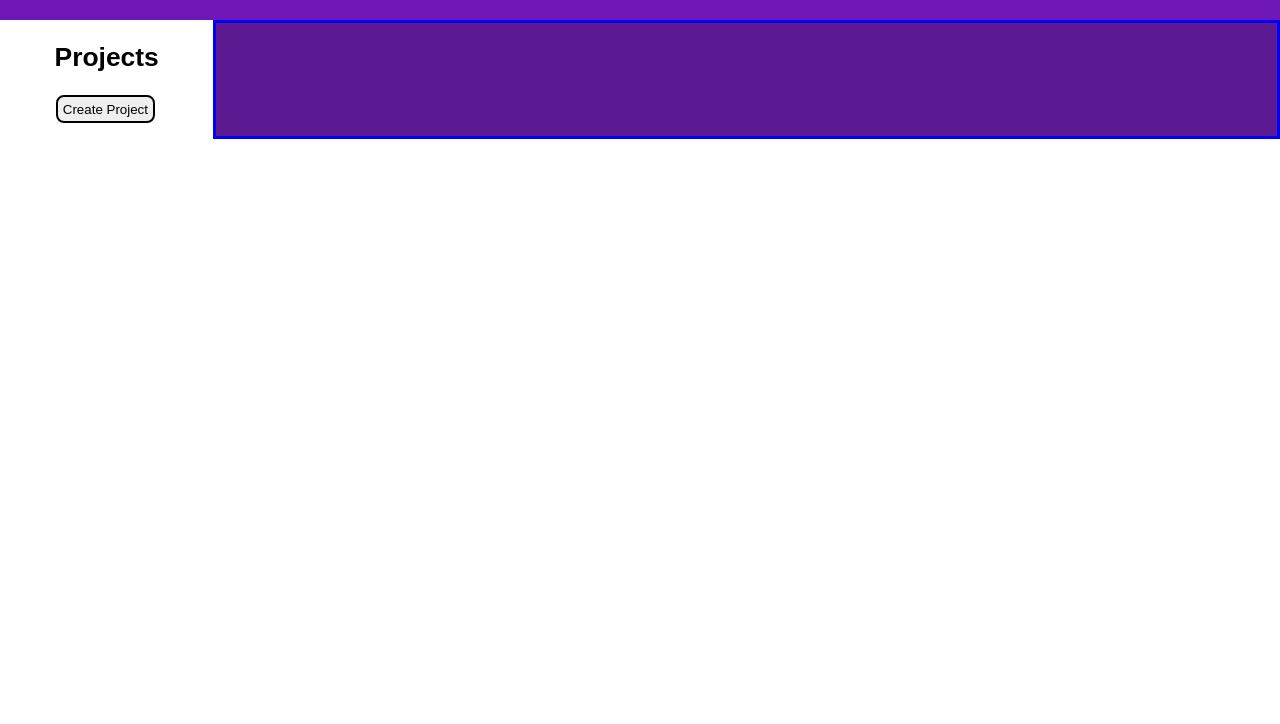
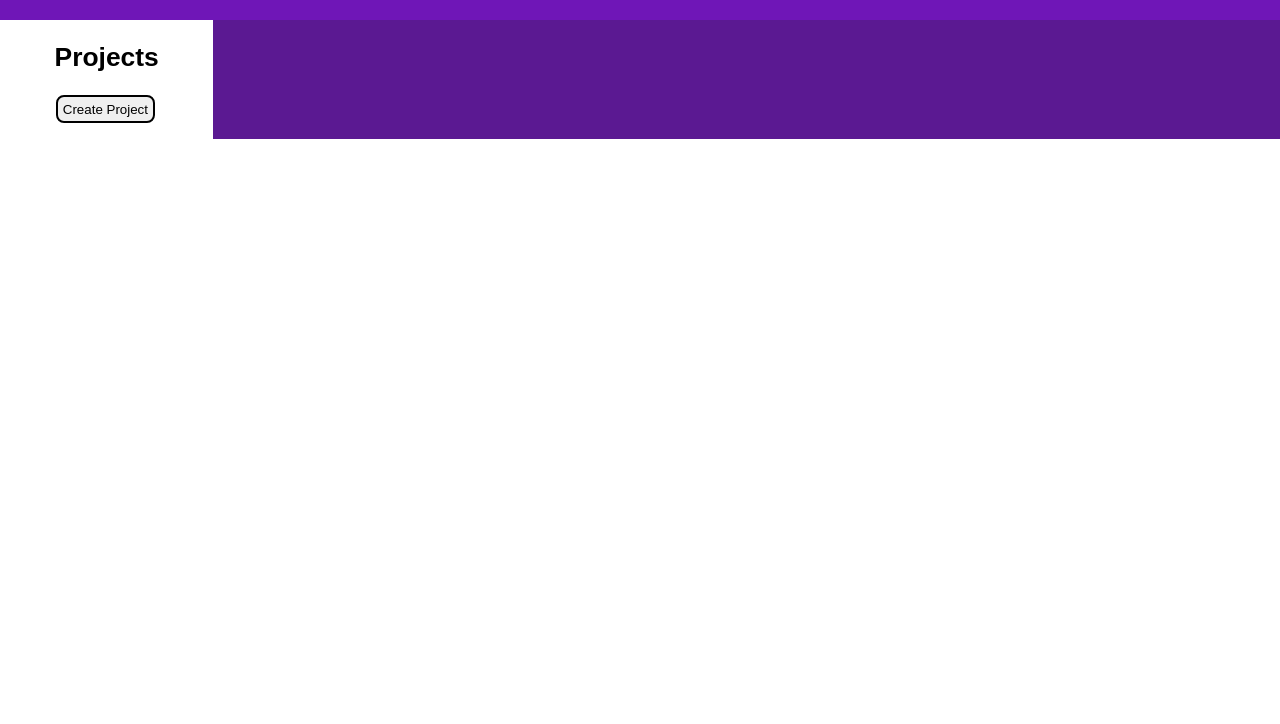
Before and after one commit to cmbak/Todo-List, a plain HTML site: page index.html in a window 1280 px wide. Shown: the part 76-800 px from the top of the page. Drawn offline with Linux system fonts and the light colour scheme.

Commit message:
Fixed background colours

```diff
--- a/style.css
+++ b/style.css
@@ -45,6 +45,8 @@ p {
 }
 
 #main-content-container {
+    height: 100%;
+    background-color: rgb(91, 25, 146);
     display: grid;
     grid-template-columns: 0.8fr 4fr;
 }
@@ -52,6 +54,7 @@ p {
 /* Sidebar */
 .sidebar {
     padding-inline: 1rem;
+    background-color: white;
 }
 
 .sidebar h2 {
@@ -115,8 +118,6 @@ p {
 /* Todo Container */
 #todo-container {
     padding: 1rem 2rem;
-    border: 3px solid blue;
-    background-color: rgb(91, 25, 146);
     grid-template-columns: repeat(auto-fit, minmax(250px, 1fr));
     /* gap: 1rem; */
 }
```
